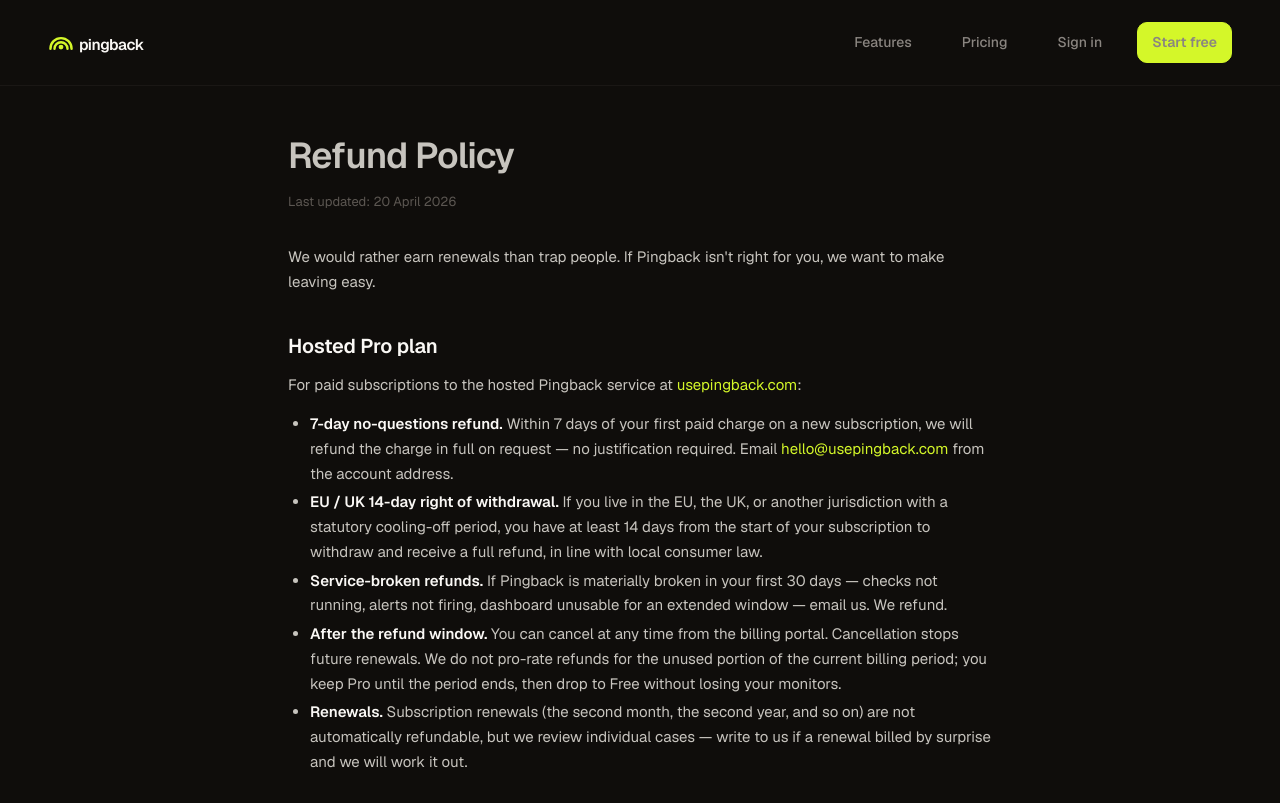
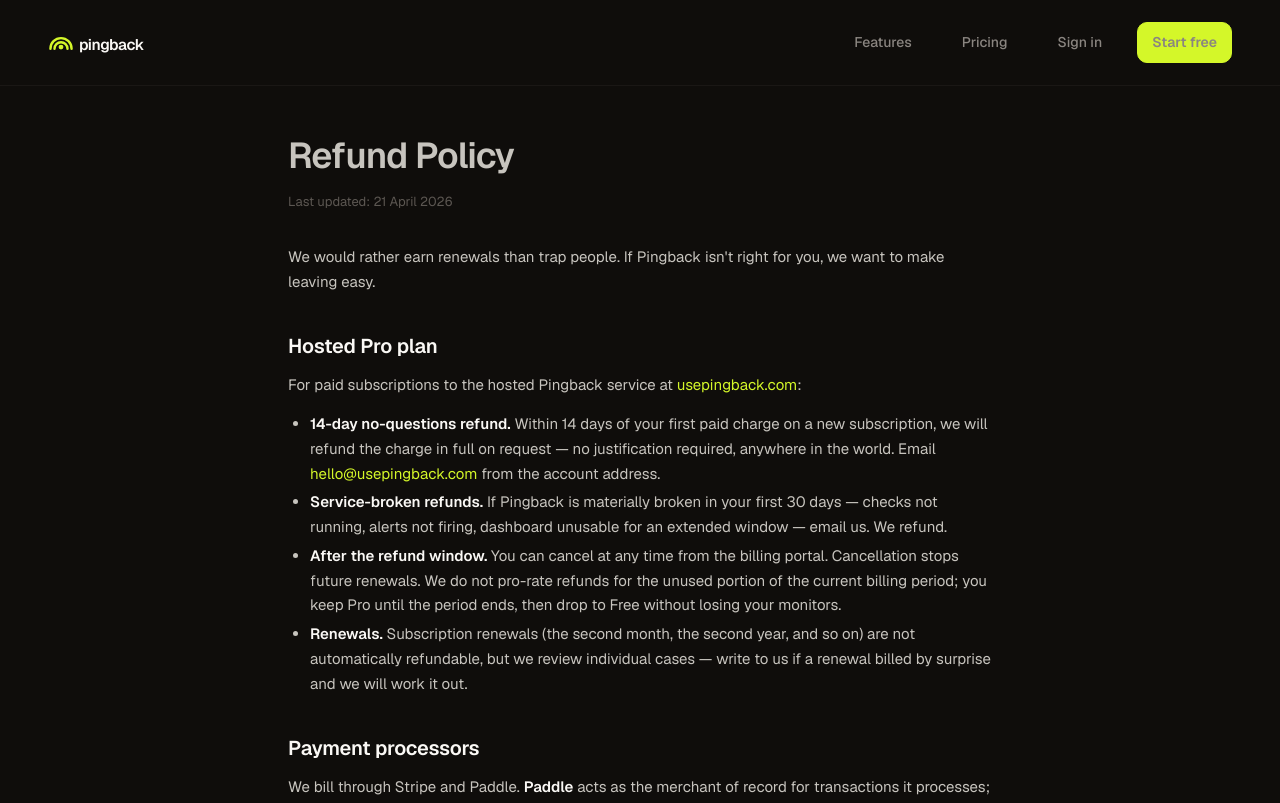
Before and after one commit to RaghuvirDav/pingback, a FastAPI app: page /refund in a window 1280 px wide. Shown: the top 803 px of the page. Run offline with FastAPI, Linux system fonts and the light colour scheme; data that the repository does not hold is empty.

Commit message:
Refund: uniform 14-day worldwide window (MAK-89)
Board-approved uniform refund window for MAK-88.

Co-Authored-By: Paperclip <noreply@paperclip.ing>

```diff
--- a/pingback/templates/pricing.html
+++ b/pingback/templates/pricing.html
@@ -86,7 +86,7 @@
         ('Can I cancel anytime?', 'Yes. Cancel from the billing portal in one click. You keep Pro until the end of your paid period, then drop to Free — no data loss.'),
         ('Do I have to pay to self-host?', 'No. The full product is open source under MIT. Pro pricing covers the hosted version at usepingback.com.'),
         ('Monthly or annual?', 'Both. Monthly is $12. Annual is $120 — about two months free. You can switch from the billing portal.'),
-        ('Refund policy?', '7-day no-questions refund on new Pro subscriptions, plus a 14-day cooling-off window for EU/UK customers. Full details at /refund.'),
+        ('Refund policy?', '14-day no-questions refund on new Pro subscriptions, worldwide. Full details at /refund.'),
         ('What counts as a monitor?', 'One URL checked on a schedule. SSL checks on the same URL do not double-count.'),
         ('How is data stored?', 'Encrypted at rest in SQLite. Free keeps 7 days of history; Pro keeps 90.'),
       ] %}
--- a/pingback/templates/refund.html
+++ b/pingback/templates/refund.html
@@ -2,15 +2,14 @@
 {% block title %}Refund Policy — Pingback{% endblock %}
 {% block legal_body %}
 <h1>Refund Policy</h1>
-<p class="updated">Last updated: 20 April 2026</p>
+<p class="updated">Last updated: 21 April 2026</p>
 
 <p>We would rather earn renewals than trap people. If Pingback isn't right for you, we want to make leaving easy.</p>
 
 <h2>Hosted Pro plan</h2>
 <p>For paid subscriptions to the hosted Pingback service at <a href="https://usepingback.com">usepingback.com</a>:</p>
 <ul>
-  <li><strong>7-day no-questions refund.</strong> Within 7 days of your first paid charge on a new subscription, we will refund the charge in full on request — no justification required. Email <a href="mailto:hello@usepingback.com">hello@usepingback.com</a> from the account address.</li>
-  <li><strong>EU / UK 14-day right of withdrawal.</strong> If you live in the EU, the UK, or another jurisdiction with a statutory cooling-off period, you have at least 14 days from the start of your subscription to withdraw and receive a full refund, in line with local consumer law.</li>
+  <li><strong>14-day no-questions refund.</strong> Within 14 days of your first paid charge on a new subscription, we will refund the charge in full on request — no justification required, anywhere in the world. Email <a href="mailto:hello@usepingback.com">hello@usepingback.com</a> from the account address.</li>
   <li><strong>Service-broken refunds.</strong> If Pingback is materially broken in your first 30 days — checks not running, alerts not firing, dashboard unusable for an extended window — email us. We refund.</li>
   <li><strong>After the refund window.</strong> You can cancel at any time from the billing portal. Cancellation stops future renewals. We do not pro-rate refunds for the unused portion of the current billing period; you keep Pro until the period ends, then drop to Free without losing your monitors.</li>
   <li><strong>Renewals.</strong> Subscription renewals (the second month, the second year, and so on) are not automatically refundable, but we review individual cases — write to us if a renewal billed by surprise and we will work it out.</li>
```
Also changed, not shown: tests/test_pages.py (+6 -3 lines).
